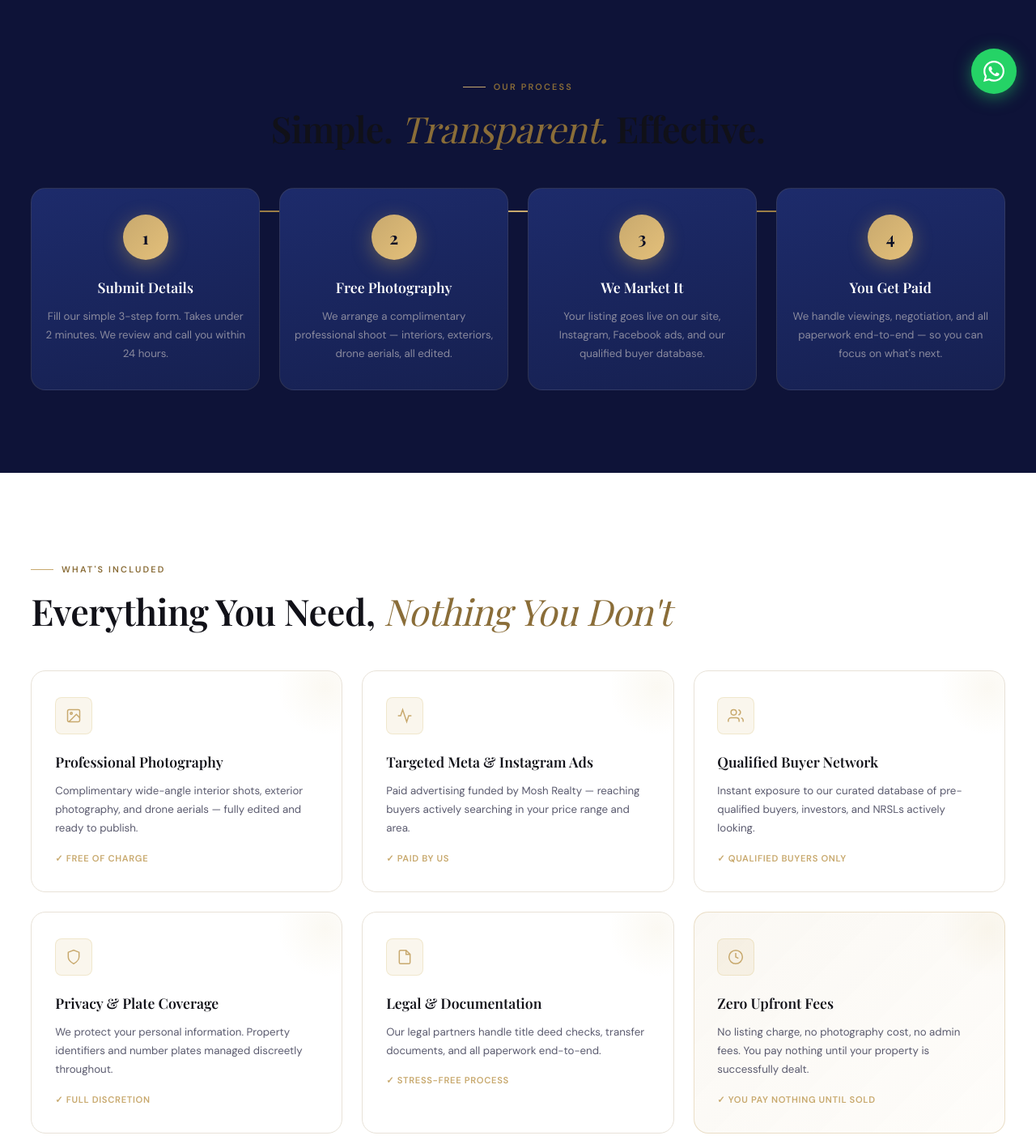
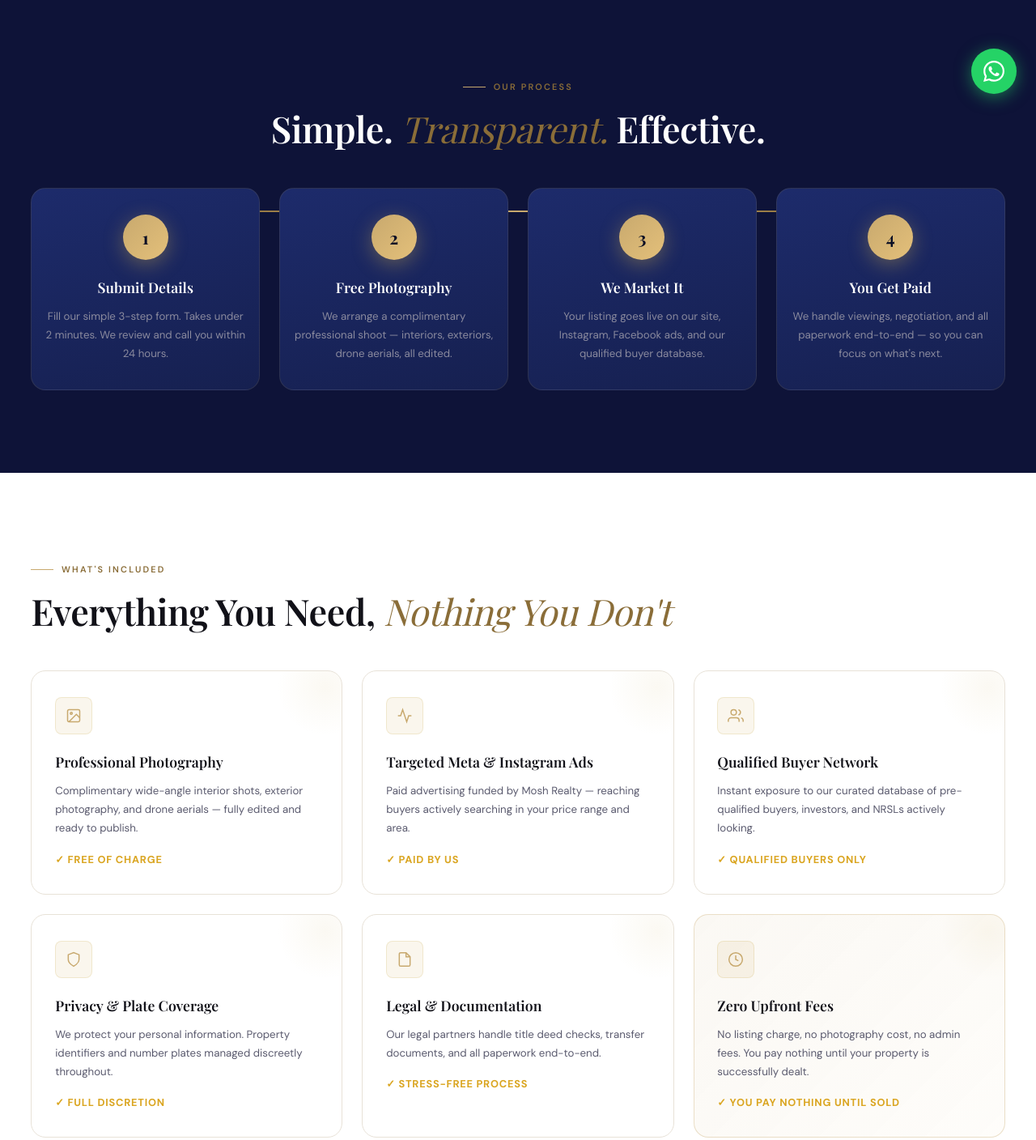
Before and after one commit to Sharoff777/mosh_realty, a website: page public/sell-with-us.html in a window 1280 px wide. Shown: the part 660-2068 px from the top of the page at 81% size. Drawn offline with nearby package versions, Linux system fonts and the light colour scheme; a web font is replaced by a local one.

Commit message:
Updating White theme

```diff
--- a/public/sell-with-us.html
+++ b/public/sell-with-us.html
@@ -187,9 +187,9 @@
     }
     .benefit-text { font-size: 0.83rem; color: var(--text-soft); line-height: 1.75; margin-bottom: 1rem; }
     .benefit-tag {
-      font-size: 0.7rem;
-      font-weight: 600;
-      color: var(--gold);
+      font-size: 0.8rem;
+      font-weight: 900;
+      color: goldenrod;
       letter-spacing: 0.06em;
       text-transform: uppercase;
     }
@@ -472,7 +472,7 @@
   <div class="container">
     <div style="text-align:center;">
       <div class="section-tag" style="justify-content:center;">Our Process</div>
-      <h2 class="section-title">Simple. <em>Transparent.</em> Effective.</h2>
+      <h2 class="section-title" style="color: white;">Simple. <em>Transparent.</em> Effective.</h2>
     </div>
     <div class="steps-grid">
       <div class="step-card fade-up">
```
